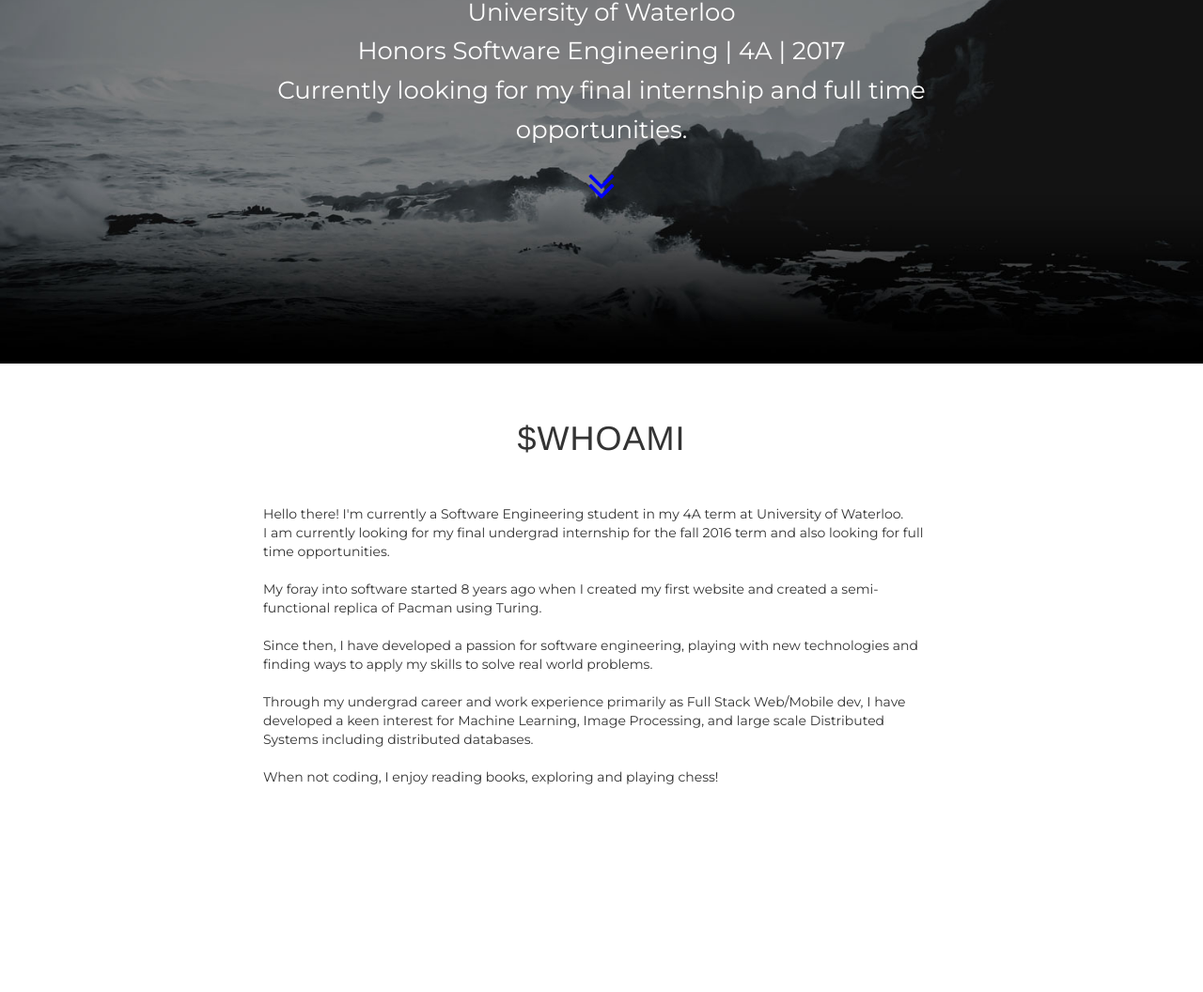
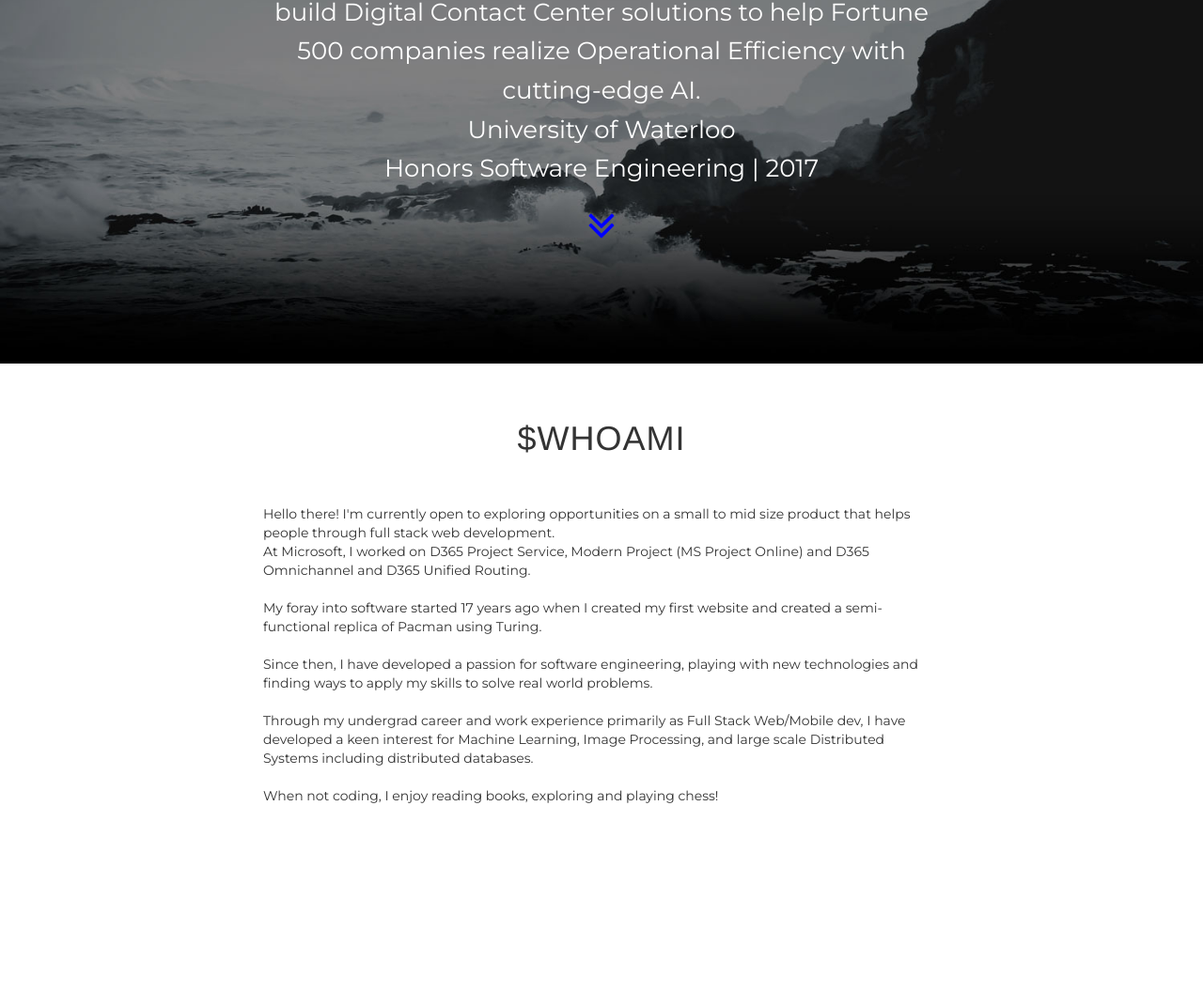
Before and after one commit to topangad/topangad.github.io, a plain HTML site: page index.html in a window 1280 px wide. Shown: the part 413-1469 px from the top of the page at 94% size. Drawn offline with nearby package versions, Linux system fonts and the light colour scheme.

Commit message:
Website Updates
Begin initial update

```diff
--- a/index.html
+++ b/index.html
@@ -64,11 +64,13 @@
                             Angad Kashyap
                         </h1>
                         <p class="intro-text">
+                            Currently Senior Product Manager at Microsoft helping build Digital Contact Center solutions to help Fortune 500 companies realize Operational Efficiency with cutting-edge AI.
+                            <br>
                             University of Waterloo
                             <br>
-                            Honors Software Engineering | 4A | 2017
+                            Honors Software Engineering | 2017
                             <br>
-                            Currently looking for my final internship and full time opportunities.</p>
+                        </p>
                         <a href="#about" class="btn page-scroll">
                             <i class="fa fa-angle-double-down animated" style="font-size:48px;color:blue"></i>
                         </a>
@@ -89,12 +91,12 @@
                 <div class="intro-text col-lg-12 col-md-4">
                     <br>
                     <br>
-                    Hello there! I'm currently a Software Engineering student in my 4A term at University of Waterloo.
+                    Hello there! I'm currently open to exploring opportunities on a small to mid size product that helps people through full stack web development.
                     <br>
-                    I am currently looking for my final undergrad internship for the fall 2016 term and also looking for full time opportunities.
+                    At Microsoft, I worked on D365 Project Service, Modern Project (MS Project Online) and D365 Omnichannel and D365 Unified Routing.
                     <br>
                     <br>
-                    My foray into software started 8 years ago when I created my first website and created a semi-functional replica of Pacman using Turing.
+                    My foray into software started 17 years ago when I created my first website and created a semi-functional replica of Pacman using Turing.
                     <br>
                     <br>
                     Since then, I have developed a passion for software engineering, playing with new technologies and finding ways to apply my skills to solve real world problems.
```
